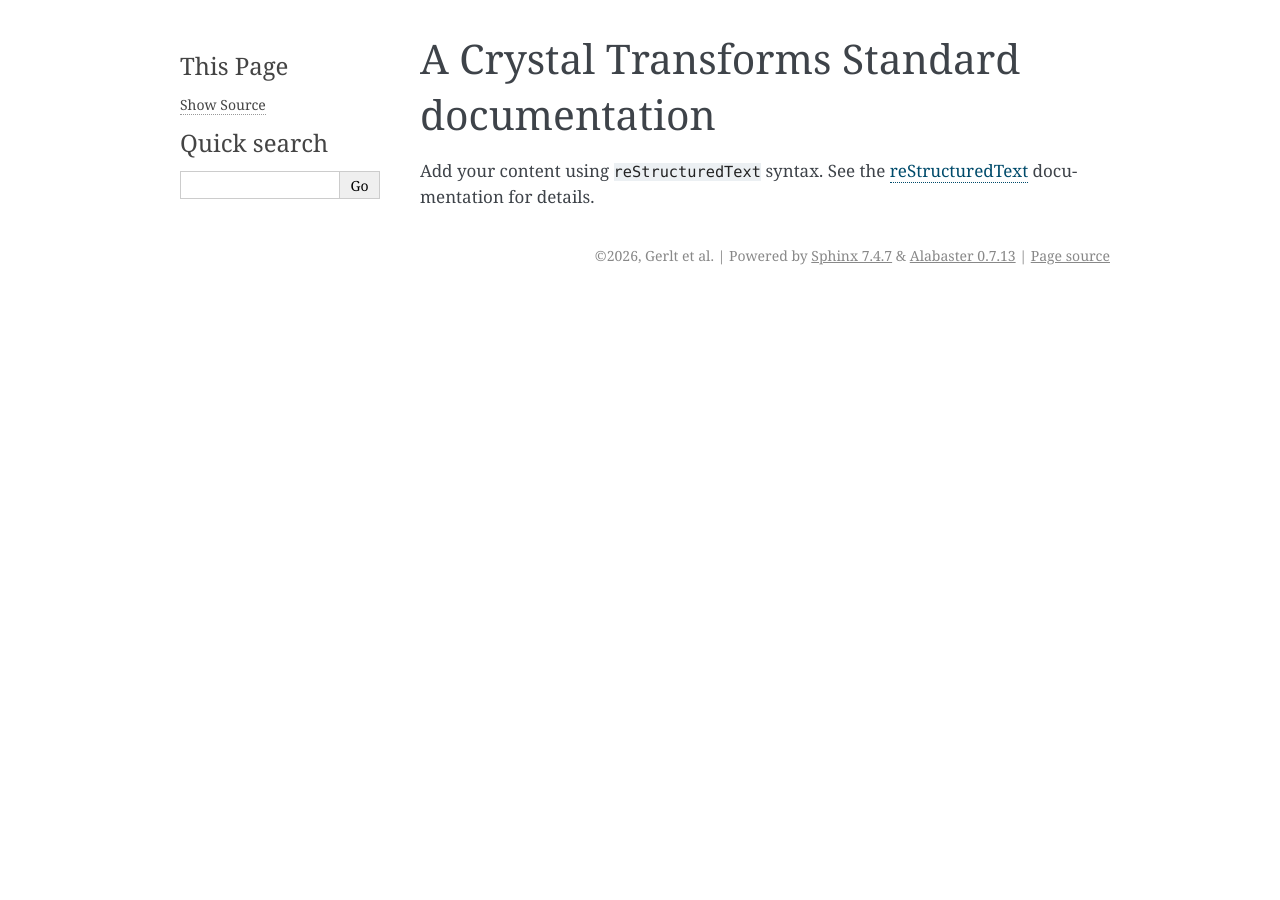
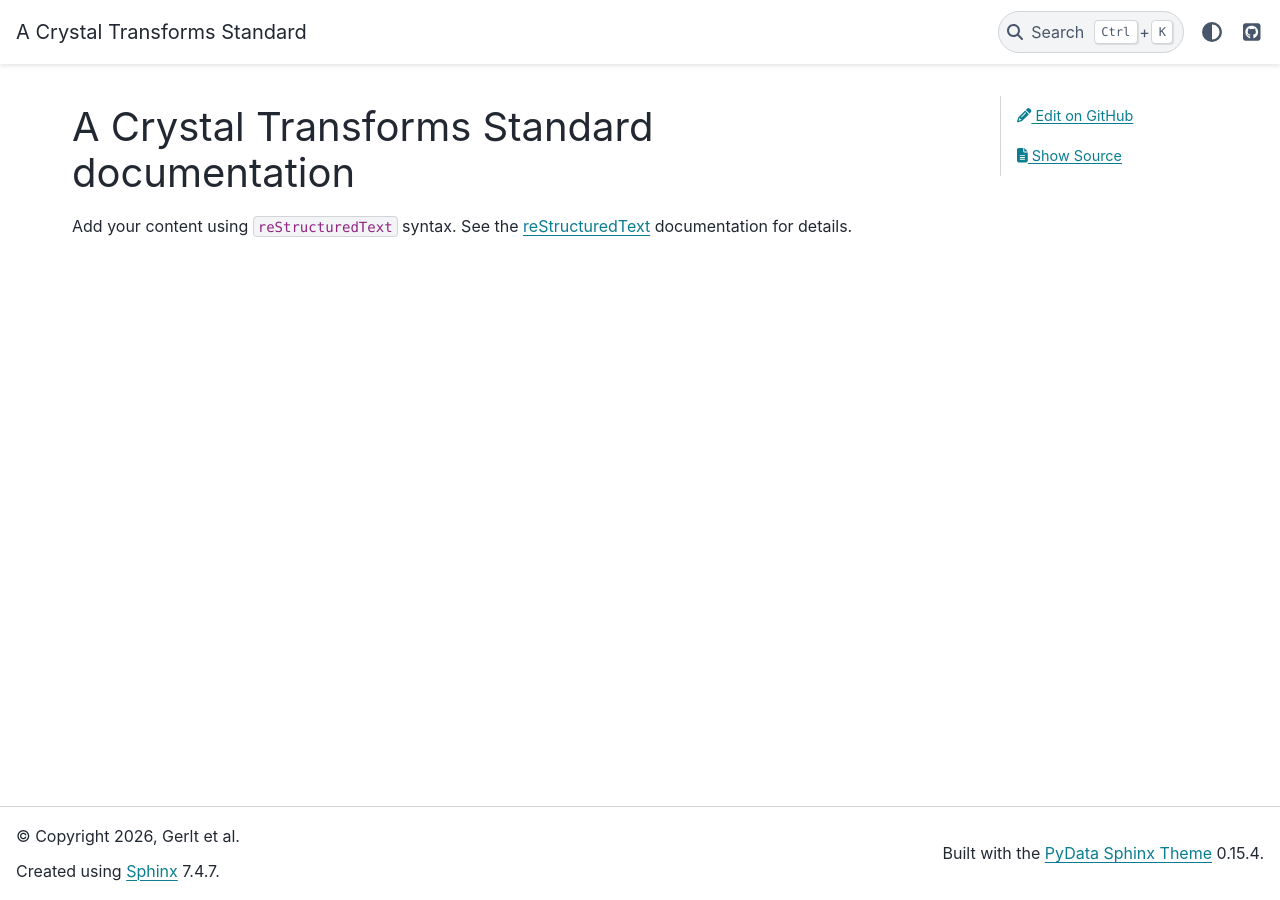
Before and after one commit to argerlt/Standard_crystal_transforms, a Sphinx documentation site: the page built from doc/index.rst, in a window 1280 px wide. Built offline with Sphinx 7.4.7 and the PyData theme 0.15.4, drawn with Linux system fonts in a browser that asks for light colours; the version number is read from the project's files by our own code; some of the changed lines change nothing that is shown.

Commit message:
slap-dash conf.py update

```diff
--- a/doc/conf.py
+++ b/doc/conf.py
@@ -5,16 +5,49 @@
 
 # -- Project information -----------------------------------------------------
 # https://www.sphinx-doc.org/en/master/usage/configuration.html#project-information
+from datetime import datetime
+import inspect
+import os
+import re
+import sys
+
+from numpydoc.docscrape_sphinx import SphinxDocString
 
 project = 'A Crystal Transforms Standard'
 copyright = '2026, Gerlt et al'
 author = 'Gerlt et al'
-release = '0.0.1'
+release = '0.1.0'
+
+# If extensions (or modules to document with autodoc) are in another directory,
+# add these directories to sys.path here. If the directory is relative to the
+# documentation root, use os.path.abspath to make it absolute, like shown here.
+# sys.path.insert(0, os.path.abspath("."))
+sys.path.append("../")
+
+exclude_patterns = [
+    "_build",
+    "Thumbs.db",
+    ".DS_Store",
+    # Suppress warnings from Sphinx regarding "duplicate source files":
+    # https://github.com/executablebooks/MyST-NB/issues/363#issuecomment-1682540222
+    "examples/*/*.ipynb",
+    "examples/*/*.py",
+]
+
 
 # -- General configuration ---------------------------------------------------
 # https://www.sphinx-doc.org/en/master/usage/configuration.html#general-configuration
 
-extensions = []
+extensions = [
+    "matplotlib.sphinxext.plot_directive",
+    "sphinx.ext.autodoc",
+    "sphinx.ext.autosummary",
+    "sphinx.ext.doctest",
+    "sphinx.ext.imgconverter",
+    "sphinx_design",
+    "sphinx_gallery.gen_gallery",
+    "numpydoc",  # Must be loaded after autodoc
+]
 
 templates_path = ['_templates']
 exclude_patterns = ['_build', 'Thumbs.db', '.DS_Store']
@@ -24,5 +57,100 @@ exclude_patterns = ['_build', 'Thumbs.db', '.DS_Store']
 # -- Options for HTML output -------------------------------------------------
 # https://www.sphinx-doc.org/en/master/usage/configuration.html#options-for-html-output
 
-html_theme = 'alabaster'
-html_static_path = ['_static']
+# HTML theming: pydata-sphinx-theme
+# https://pydata-sphinx-theme.readthedocs.io
+html_theme = "pydata_sphinx_theme"
+html_theme_options = {
+    "github_url": "https://github.com/pyxem/orix",
+    "header_links_before_dropdown": 6,
+    "logo": {"alt_text": project, "text": project},
+    "navigation_with_keys": True,
+    "show_toc_level": 2,
+    "use_edit_page_button": True,
+}
+html_context = {
+    "github_user": "pyxem",
+    "github_repo": "orix",
+    "github_version": "develop",
+    "doc_path": "doc",
+}
+html_static_path = ["_static"]
+html_css_files = ["custom.css"]
+
+# Syntax highlighting
+pygments_style = "friendly"
+
+# -- matplotlib.sphinxext.plot_directive
+# https://matplotlib.org/stable/api/sphinxext_plot_directive_api.html
+plot_formats = ["png"]
+plot_html_show_source_link = False
+plot_html_show_formats = False
+plot_include_source = True
+
+
+def _str_examples(self):
+    examples_str = "\n".join(self["Examples"])
+    if (
+        self.use_plots
+        and (
+            re.search(r"\b(.plot)\b", examples_str)
+            or re.search(r"\b(.plot_map)\b", examples_str)
+            or re.search(r"\b(.imshow)\b", examples_str)
+        )
+        and "plot::" not in examples_str
+    ):
+        out = []
+        out += self._str_header("Examples")
+        out += [".. plot::", ""]
+        out += self._str_indent(self["Examples"])
+        out += [""]
+        return out
+    else:
+        return self._str_section("Examples")
+
+
+SphinxDocString._str_examples = _str_examples
+
+
+# -- Sphinx-Gallery
+# https://sphinx-gallery.github.io
+sphinx_gallery_conf = {
+    "backreferences_dir": "reference/generated",
+    "doc_module": ("orix",),
+    "examples_dirs": "../examples",
+    "filename_pattern": "^((?!sgskip).)*$",
+    "gallery_dirs": "examples",
+    "reference_url": {"orix": None},
+    "run_stale_examples": False,
+    "show_memory": True,
+}
+autosummary_generate = True
+
+
+# Download example datasets prior to building the docs
+print("[orix] Downloading example datasets (if not found in the cache)")
+_ = data.sdss_ferrite_austenite(allow_download=True)
+_ = data.sdss_austenite(allow_download=True)
+_ = data.ti_orientations(allow_download=True)
+
+
+def skip_member(app, what, name, obj, skip, options):
+    """Exclude objects not defined within orix from the API reference.
+
+    This ensures inherited members from Matplotlib axes extensions are
+    excluded from the reference. We could exclude inherited members
+    all together in the Sphinx Jinja2 template. But, this would mean
+    classes such as Rotation would have to "overwrite" all methods and
+    properties from Quaternion for these members to be listed in the
+    API reference of Rotation. Instead, we allow inherited members, but
+    try our best to skip members coming from outside orix here.
+    """
+    if what in ["attribute", "property"]:
+        obj_module = inspect.getmodule(getattr(obj, "fget", None))
+    else:
+        obj_module = inspect.getmodule(obj)
+    return "orix" not in getattr(obj_module, "__name__", [])
+
+
+def setup(app):
+    app.connect("autodoc-skip-member", skip_member)
```
Also changed, not shown: 2 other files.
